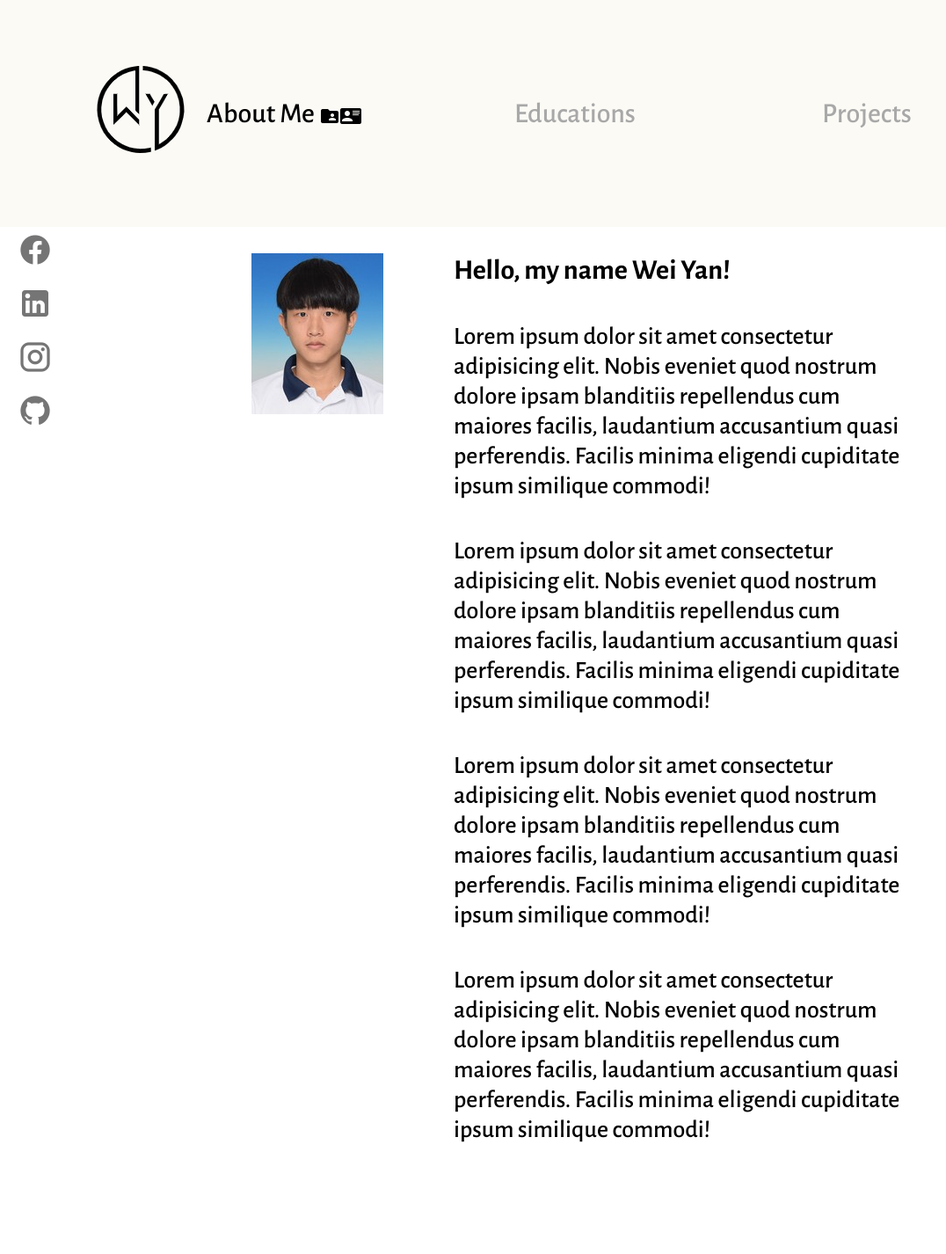
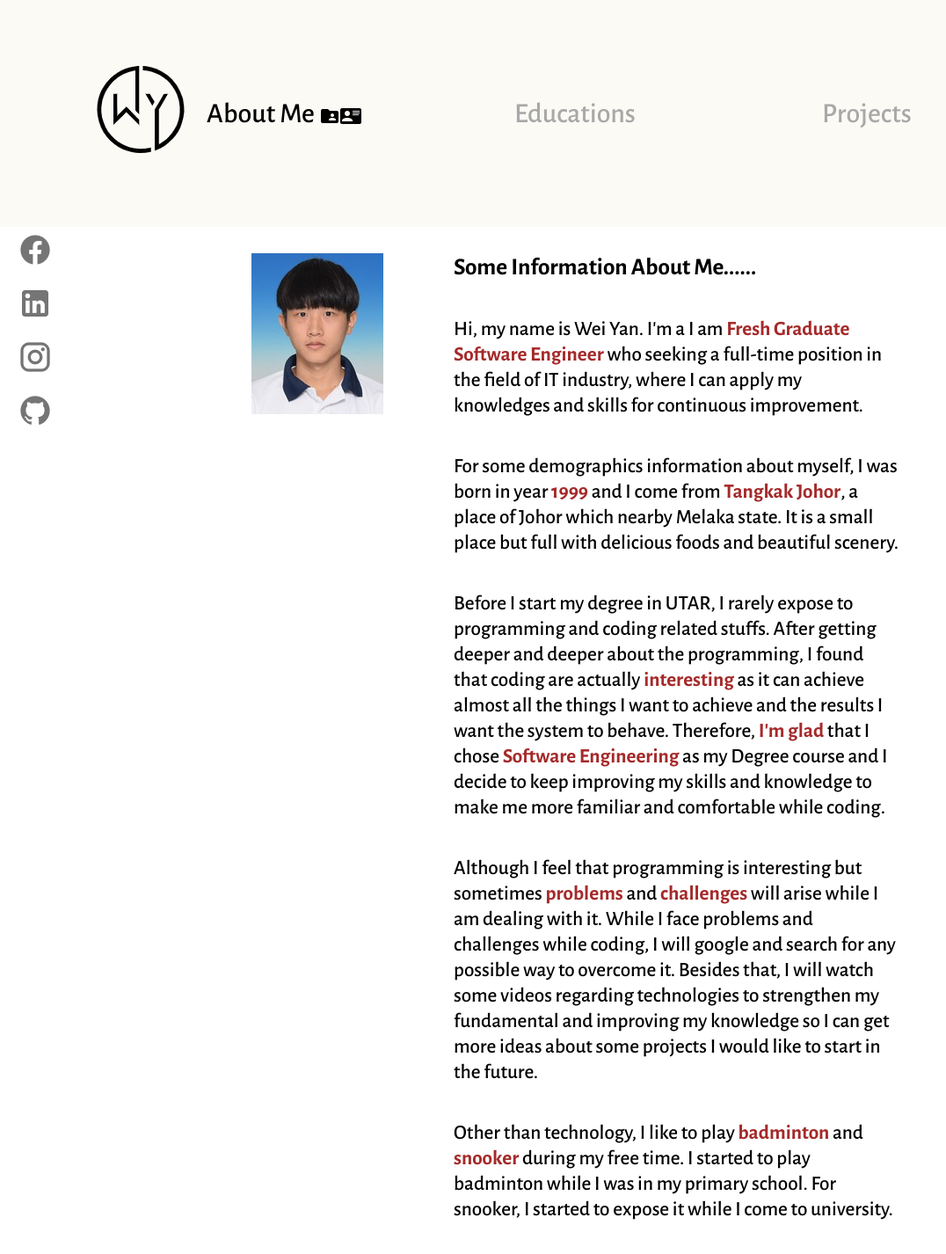
Before and after one commit to WeiYan1289/Portfolio, a Nuxt app: page /profile in a window 1280 px wide. Shown: the top 1426 px of the page at 88% size, without its empty margins (0-1076 px from the left). Before the commit the page ends 1362 px from the top, so only its background shows below. Built offline with nearby package versions, Linux system fonts and the light colour scheme.

Commit message:
fix: completed filling all data

```diff
--- a/pages/profile.vue
+++ b/pages/profile.vue
@@ -9,38 +9,48 @@
         />
       </div>
       <div class="profile-container-right">
-        <div class="the-title">Hello, my name Wei Yan!</div>
+        <div class="the-title">Some Information About Me...... </div>
         <div class="para">
-          <span>
-            Lorem ipsum dolor sit amet consectetur adipisicing elit. Nobis
-            eveniet quod nostrum dolore ipsam blanditiis repellendus cum maiores
-            facilis, laudantium accusantium quasi perferendis. Facilis minima
-            eligendi cupiditate ipsum similique commodi!
-          </span>
+          <p>
+            Hi, my name is Wei Yan. I'm a I am <span>Fresh Graduate Software Engineer</span> who
+            seeking a full-time position in the field of IT industry, where I can
+            apply my knowledges and skills for continuous improvement.
+          </p>
         </div>
         <div class="para">
-          <span>
-            Lorem ipsum dolor sit amet consectetur adipisicing elit. Nobis
-            eveniet quod nostrum dolore ipsam blanditiis repellendus cum maiores
-            facilis, laudantium accusantium quasi perferendis. Facilis minima
-            eligendi cupiditate ipsum similique commodi!
-          </span>
+          <p>
+            For some demographics information about myself, I was born in year <span>1999</span>
+            and I come from <span>Tangkak Johor</span>, a place of Johor which nearby Melaka state.
+            It is a small place but full with delicious foods and beautiful scenery.
+          </p>
         </div>
         <div class="para">
-          <span>
-            Lorem ipsum dolor sit amet consectetur adipisicing elit. Nobis
-            eveniet quod nostrum dolore ipsam blanditiis repellendus cum maiores
-            facilis, laudantium accusantium quasi perferendis. Facilis minima
-            eligendi cupiditate ipsum similique commodi!
-          </span>
+          <p>
+            Before I start my degree in UTAR, I rarely expose to programming and coding
+            related stuffs. After getting deeper and deeper about the programming, I found
+            that coding are actually <span>interesting</span> as it can achieve almost all the things
+            I want to achieve and the results I want the system to behave. Therefore, <span>I'm
+            glad</span> that I chose <span>Software Engineering</span> as my Degree course and I decide to keep
+            improving my skills and knowledge to make me more familiar and comfortable while
+            coding.
+          </p>
         </div>
         <div class="para">
-          <span>
-            Lorem ipsum dolor sit amet consectetur adipisicing elit. Nobis
-            eveniet quod nostrum dolore ipsam blanditiis repellendus cum maiores
-            facilis, laudantium accusantium quasi perferendis. Facilis minima
-            eligendi cupiditate ipsum similique commodi!
-          </span>
+          <p>
+            Although I feel that programming is interesting but sometimes <span>problems</span> and <span>challenges</span>
+            will arise while I am dealing with it. While I face problems and challenges while coding,
+            I will google and search for any possible way to overcome it. Besides that, I will watch
+            some videos regarding technologies to strengthen my fundamental and improving
+            my knowledge so I can get more ideas about some projects I would like to start in
+            the future.
+          </p>
+        </div>
+        <div class="para">
+          <p>
+            Other than technology, I like to play <span>badminton</span> and <span>snooker</span> during my free time. I
+            started to play badminton while I was in my primary school. For snooker, I started to
+            expose it while I come to university.
+          </p>
         </div>
       </div>
     </div>
@@ -72,12 +82,19 @@ export default {
       padding-top: 30px;
 
       .the-title {
-        font-size: 2em;
+        font-size: 1.7em;
         font-weight: 800;
       }
       .para {
         margin-top: 40px;
-        font-size: 1.75em;
+        font-size: 1.45em;
+
+        > p {
+          > span {
+            font-weight: bold;
+            color: brown;
+          }
+        }
       }
     }
   }
@@ -114,12 +131,12 @@ export default {
         padding-top: 0;
 
         .the-title {
-          font-size: 1.5em;
+          font-size: 1.4em;
           font-weight: 700;
         }
         .para {
           margin-top: 20px;
-          font-size: 1.3em;
+          font-size: 1.25em;
         }
       }
     }
```
